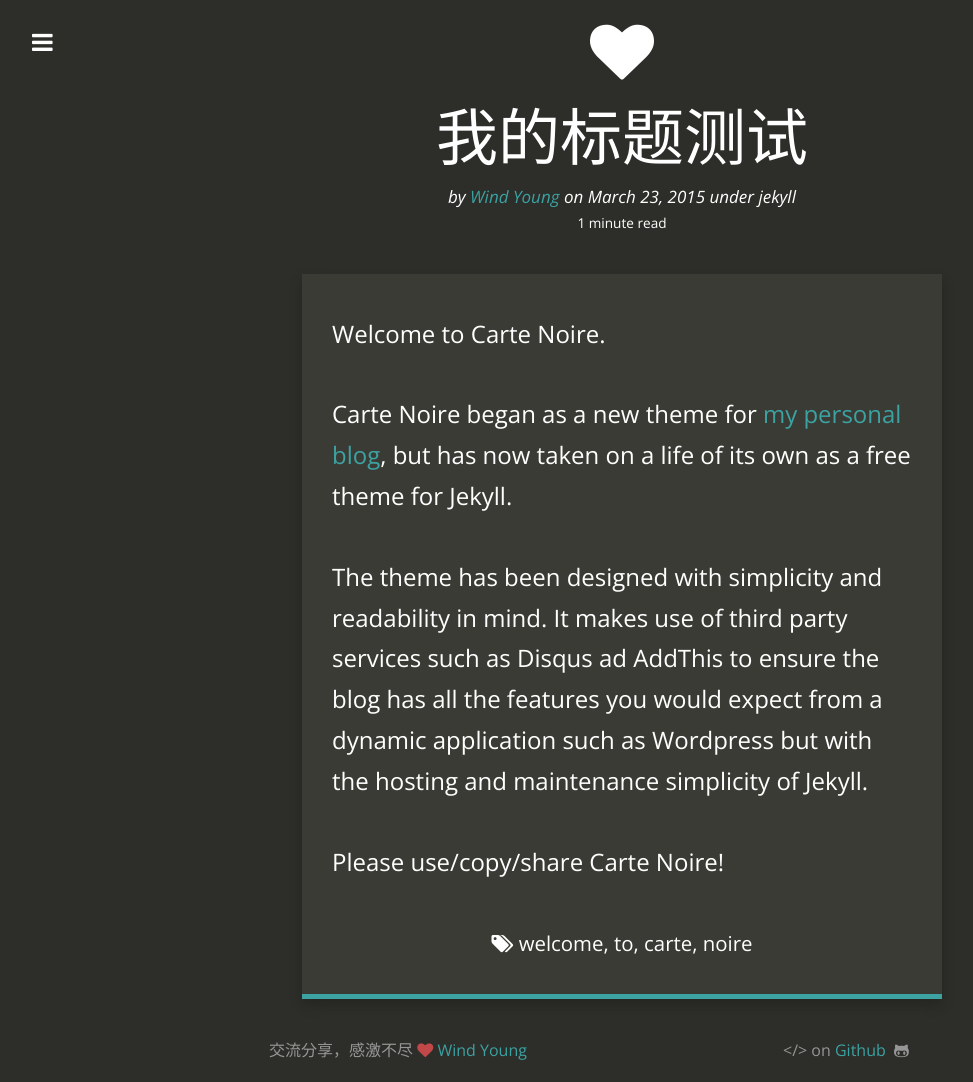
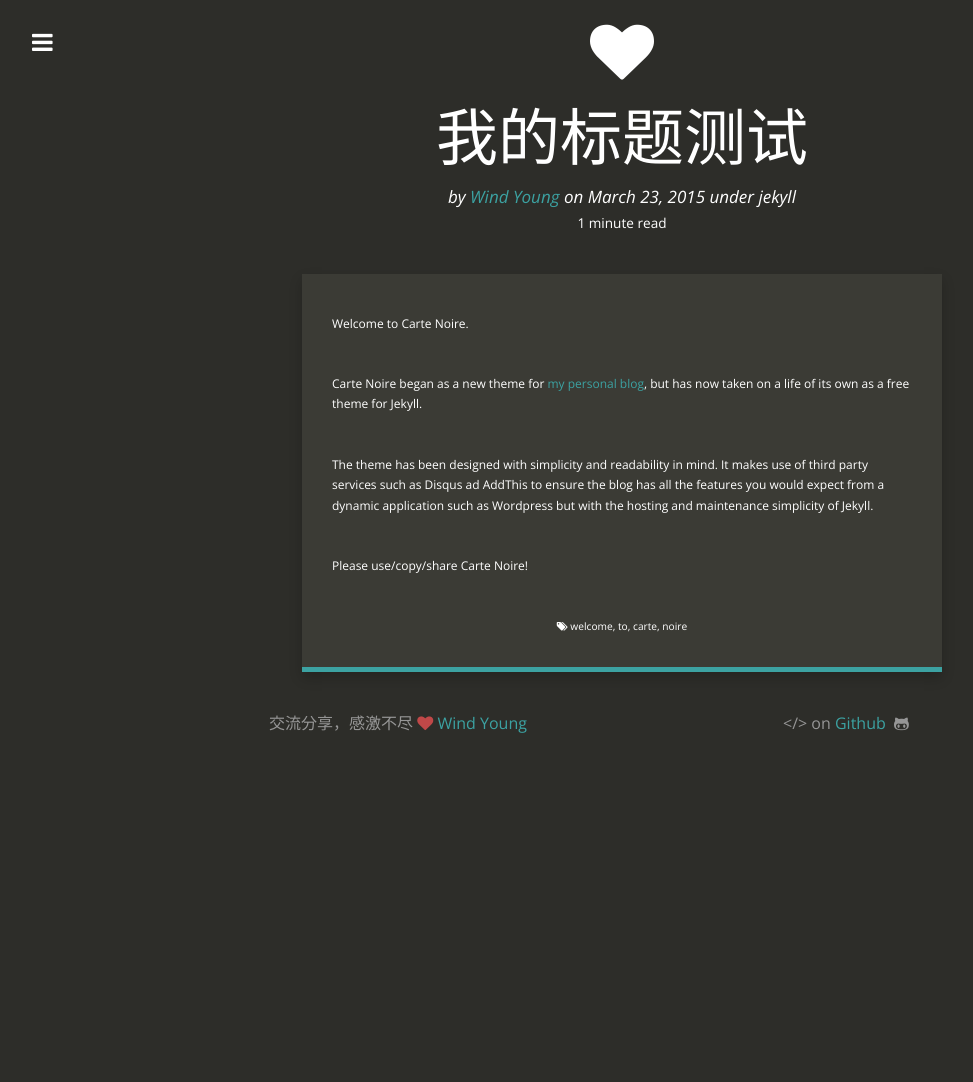
Before and after one commit to wind3110991/wind3110991.github.io, a Jekyll site: the page built from _posts/2015-03-23-test-01.md, in a window 1280 px wide. Shown: the whole page, without its empty margins (18-991 px from the left). Built offline with Jekyll 4.4.1, drawn with Linux system fonts in a browser that asks for light colours; nearby versions of some CDN libraries; after the commit the page ends 900 px from its top, so only the background shows below that.

Commit message:
css update

```diff
--- a/css/style.scss
+++ b/css/style.scss
@@ -568,7 +568,7 @@
 			padding-bottom: 10px;
 
 			@media (min-width: $screen-sm-min) {
-				font-size: 24px;
+
 				padding-left: 30px;
 				padding-right: 30px;
 				padding-top: 40px;
```
